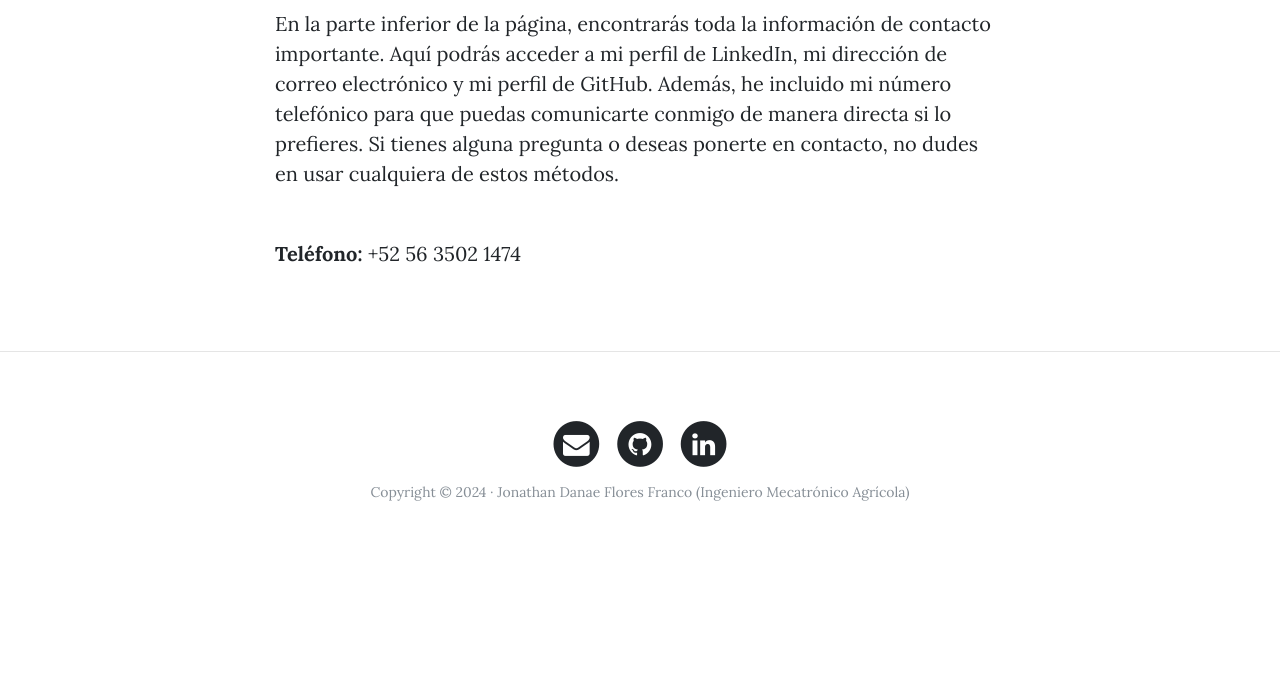
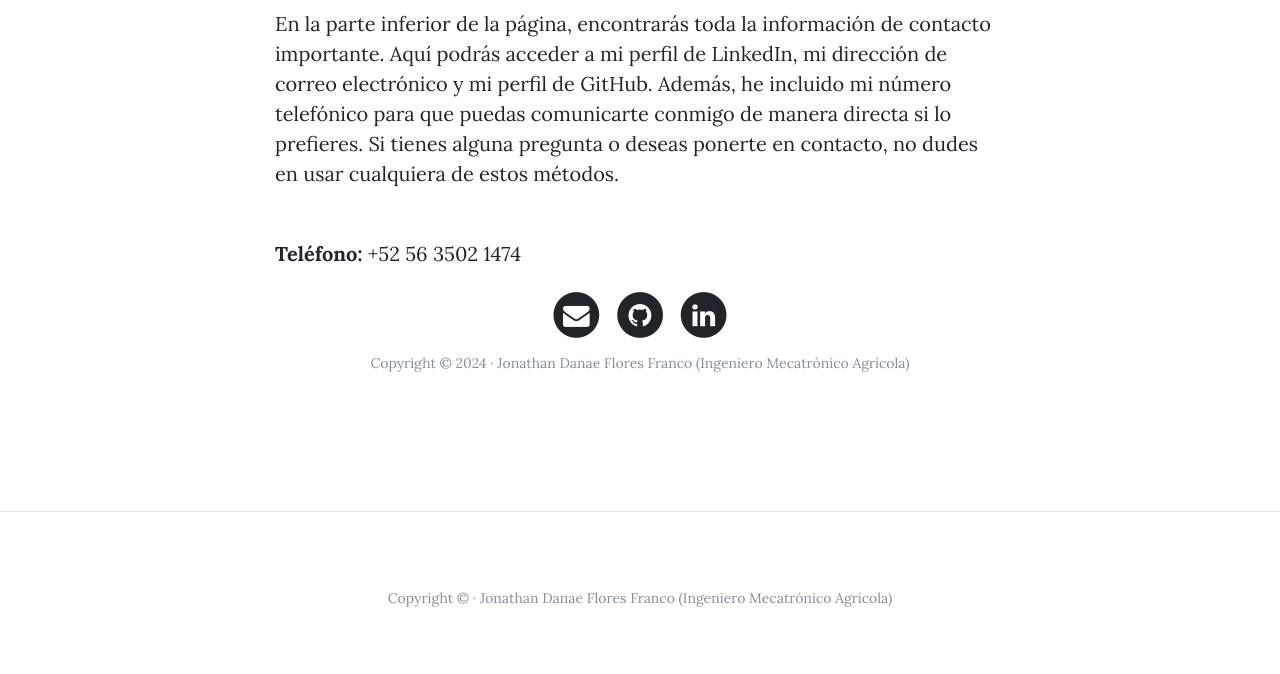
Before and after one commit to jdfloresf/webpersonal, a Django app: page /contact/ in a window 1280 px wide. Shown: the part 583-1257 px from the top of the page. Before the commit the page ends 1084 px from the top, so only its background shows below. Run offline with Django 5.2, Linux system fonts and the light colour scheme; some libraries are stand-ins or nearby versions.

Commit message:
edit contact

```diff
--- a/core/templates/core/base.html
+++ b/core/templates/core/base.html
@@ -73,32 +73,6 @@
       <div class="container">
         <div class="row">
           <div class="col-lg-8 col-md-10 mx-auto">
-            <ul class="list-inline text-center">
-              <li class="list-inline-item">
-                <a href="mailto:fjonathan785@outlook.com">
-                  <span class="fa-stack fa-lg">
-                    <i class="fa fa-circle fa-stack-2x"></i>
-                    <i class="fa fa-envelope fa-stack-1x fa-inverse"></i>
-                  </span>
-                </a>
-              </li>
-              <li class="list-inline-item">
-                <a href="https://github.com/jdfloresf" target="_blank" rel="noopener noreferrer">
-                  <span class="fa-stack fa-lg">
-                    <i class="fa fa-circle fa-stack-2x"></i>
-                    <i class="fa fa-github fa-stack-1x fa-inverse"></i>
-                  </span>
-                </a>
-              </li>
-              <li class="list-inline-item">
-                <a href="https://www.linkedin.com/in/jflores-franco/" target="_blank" rel="noopener noreferrer">
-                  <span class="fa-stack fa-lg">
-                    <i class="fa fa-circle fa-stack-2x"></i>
-                    <i class="fa fa-linkedin fa-stack-1x fa-inverse"></i>
-                  </span>
-                </a>
-              </li>
-            </ul>
             <p class="copyright text-muted">Copyright &copy; <span id="current-year"></span> · Jonathan Danae Flores Franco (Ingeniero Mecatrónico Agrícola)</p>
             <script>
               document.getElementById('current-year').textContent = new Date().getFullYear();
--- a/core/templates/core/contact.html
+++ b/core/templates/core/contact.html
@@ -23,4 +23,44 @@
         <p><b>Teléfono:</b> +52 56 3502 1474</p>
     </div>
 </div>
+
+<footer>
+    <div class="container">
+      <div class="row">
+        <div class="col-lg-8 col-md-10 mx-auto">
+          <ul class="list-inline text-center">
+            <li class="list-inline-item">
+              <a href="mailto:fjonathan785@outlook.com">
+                <span class="fa-stack fa-lg">
+                  <i class="fa fa-circle fa-stack-2x"></i>
+                  <i class="fa fa-envelope fa-stack-1x fa-inverse"></i>
+                </span>
+              </a>
+            </li>
+            <li class="list-inline-item">
+              <a href="https://github.com/jdfloresf" target="_blank" rel="noopener noreferrer">
+                <span class="fa-stack fa-lg">
+                  <i class="fa fa-circle fa-stack-2x"></i>
+                  <i class="fa fa-github fa-stack-1x fa-inverse"></i>
+                </span>
+              </a>
+            </li>
+            <li class="list-inline-item">
+              <a href="https://www.linkedin.com/in/jflores-franco/" target="_blank" rel="noopener noreferrer">
+                <span class="fa-stack fa-lg">
+                  <i class="fa fa-circle fa-stack-2x"></i>
+                  <i class="fa fa-linkedin fa-stack-1x fa-inverse"></i>
+                </span>
+              </a>
+            </li>
+          </ul>
+          <p class="copyright text-muted">Copyright &copy; <span id="current-year"></span> · Jonathan Danae Flores Franco (Ingeniero Mecatrónico Agrícola)</p>
+          <script>
+            document.getElementById('current-year').textContent = new Date().getFullYear();
+          </script>
+        </div>
+      </div>
+    </div>
+  </footer>
+
 {% endblock %}
```
